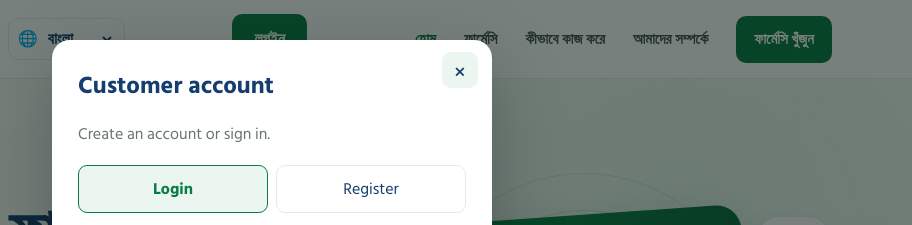
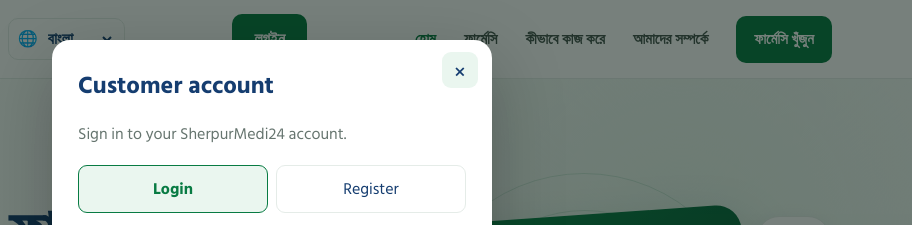
Before and after one commit to Otoihimu/sherpurmedi24, a plain HTML site: page index.html in a window 1280 px wide. Both pictures are taken after a click on the button "লগইন". Shown: the top 225 px of the page, 368-1280 px from the left. Drawn offline with nearby package versions, Linux system fonts and the light colour scheme; no server answers.

Commit message:
Add files via upload

```diff
--- a/index.html
+++ b/index.html
@@ -192,7 +192,7 @@
     <div class="auth-panel" role="dialog" aria-modal="true" aria-labelledby="authTitle">
       <button class="auth-close" id="authClose" type="button" aria-label="Close">×</button>
       <h2 id="authTitle">Customer account</h2>
-      <p id="authMessage">Create an account or sign in.</p>
+      <p id="authMessage">Sign in to your SherpurMedi24 account.</p>
       <div class="auth-tabs">
         <button type="button" class="auth-tab is-active" data-auth-mode="login">Login</button>
         <button type="button" class="auth-tab" data-auth-mode="signup">Register</button>
```
